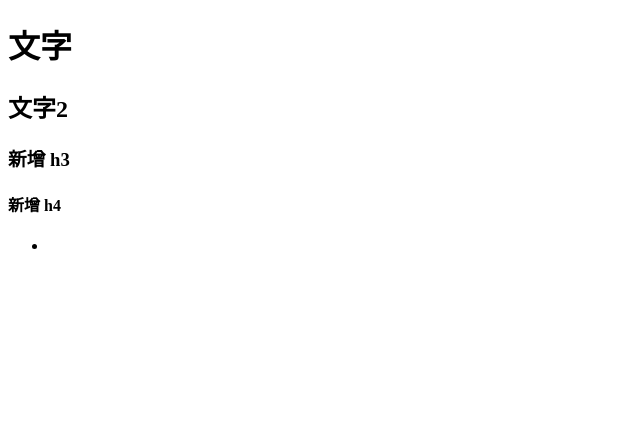
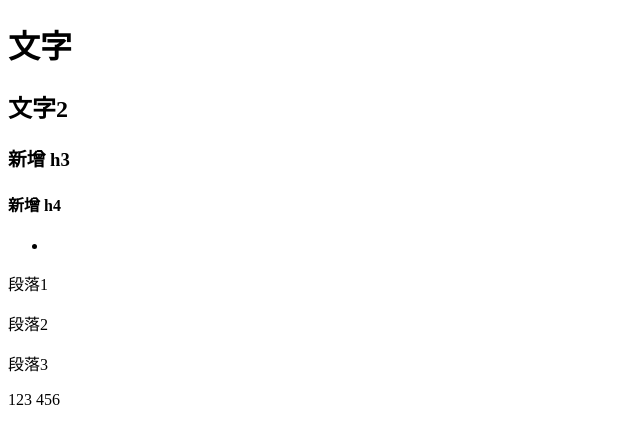
Before and after one commit to recall131477/test, a plain HTML site: page index.html in a window 1280 px wide. Shown: the whole page, without its empty margins (0-640 px from the left). Drawn offline with Linux system fonts and the light colour scheme.

Commit message:
新增段落1 2 3  新增 span 1 2
新增段落2

新增段落3

新增span1

新增span2

```diff
--- a/index.html
+++ b/index.html
@@ -14,5 +14,10 @@
   <ul>
     <li></li>
   </ul>
+  <p>段落1</p>
+  <p>段落2</p>
+  <p>段落3</p>
+  <span>123</span>
+  <span>456</span>
 </body>
 </html>
```
